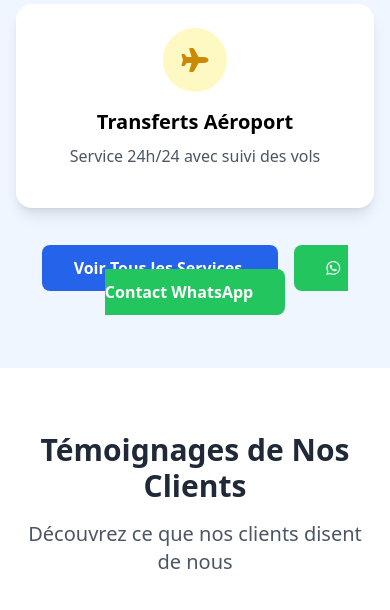
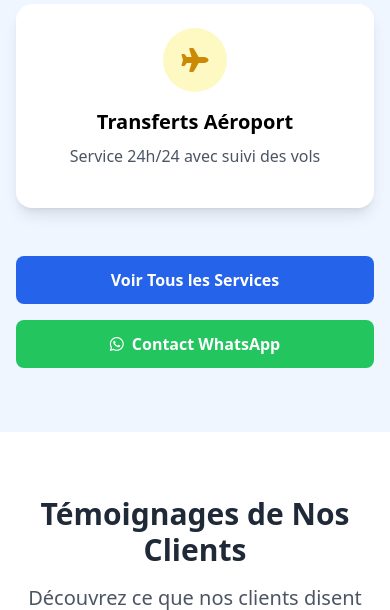
Before and after one commit to Jalilaa-cpu/Medridatours, a Django app: page / in a window 390 px wide. Shown: the part 5440-6050 px from the top of the page. Run offline with Django 5.2, Linux system fonts and the light colour scheme; data comes from the database, SQL or seed files in the repository; some libraries are stand-ins or nearby versions.

Commit message:
Fix mobile responsive buttons in transport preview section - Replace inline buttons with flexbox layout for mobile compatibility - Use flex-col sm:flex-row for proper stacking on small screens - Replace mr-4 margin with gap-4 for consistent button spacing

```diff
--- a/templates/core/home.html
+++ b/templates/core/home.html
@@ -233,12 +233,14 @@
         </div>
 
         <div class="text-center">
-            <a href="{% url 'core:transport' %}" class="bg-blue-600 text-white px-8 py-3 rounded-lg font-semibold hover:bg-blue-700 transition-colors mr-4">
-                {% trans "Voir Tous les Services" %}
-            </a>
-            <a href="https://wa.me/212629473725?text={% trans 'Bonjour, je souhaite des informations sur le transport touristique.' %}" target="_blank" class="bg-green-500 text-white px-8 py-3 rounded-lg font-semibold hover:bg-green-600 transition-colors">
-                <i class="fab fa-whatsapp mr-2"></i>{% trans "Contact WhatsApp" %}
-            </a>
+            <div class="flex flex-col sm:flex-row gap-4 justify-center">
+                <a href="{% url 'core:transport' %}" class="bg-blue-600 text-white px-8 py-3 rounded-lg font-semibold hover:bg-blue-700 transition-colors">
+                    {% trans "Voir Tous les Services" %}
+                </a>
+                <a href="https://wa.me/212629473725?text={% trans 'Bonjour, je souhaite des informations sur le transport touristique.' %}" target="_blank" class="bg-green-500 text-white px-8 py-3 rounded-lg font-semibold hover:bg-green-600 transition-colors">
+                    <i class="fab fa-whatsapp mr-2"></i>{% trans "Contact WhatsApp" %}
+                </a>
+            </div>
         </div>
     </div>
 </section>
```
